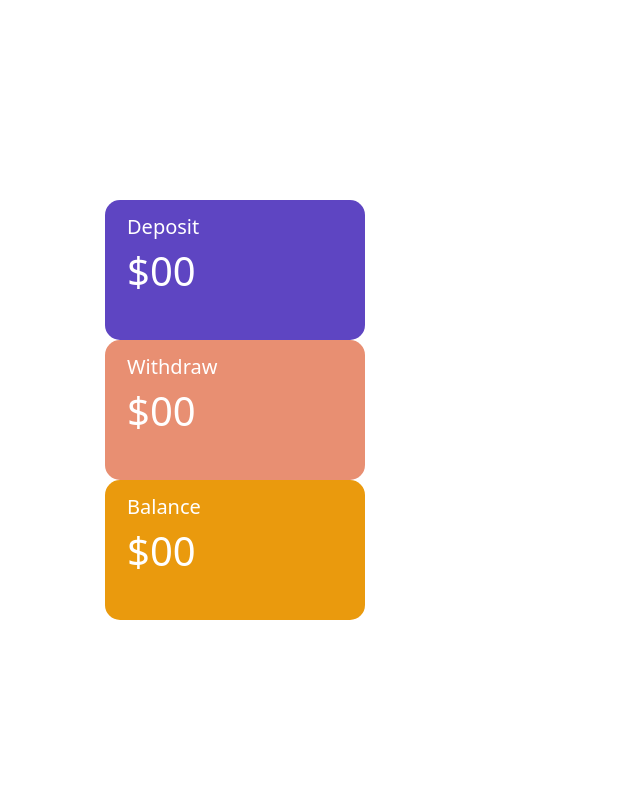
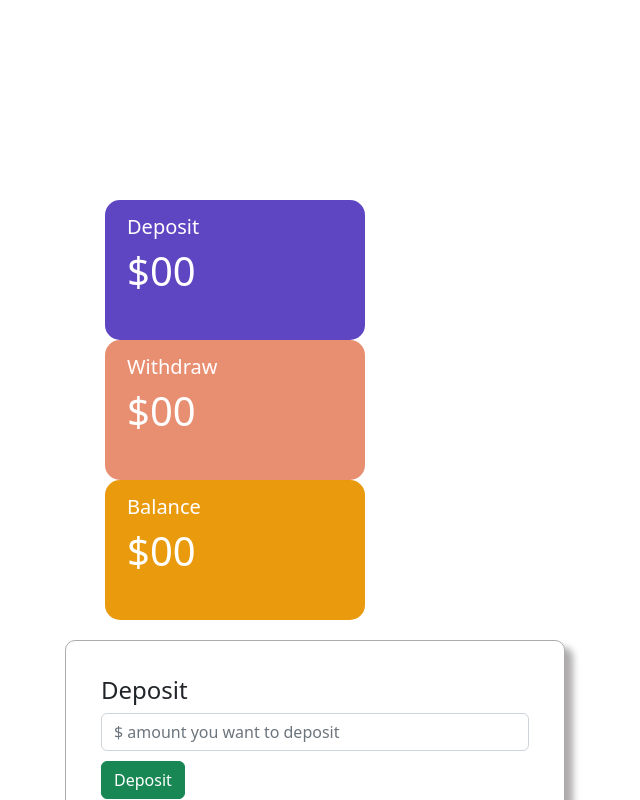
Before and after one commit to Morshed73/pioneer-bank, a plain HTML site: page index.html in a window 1280 px wide. Both pictures are taken after a click on the button "Enter". Shown: the top 800 px of the page, without its empty margins (348-988 px from the left). Drawn offline with nearby package versions, Linux system fonts and the light colour scheme.

Commit message:
deposit and withdraw added

```diff
--- a/index.html
+++ b/index.html
@@ -39,6 +39,18 @@
                 </div>
             </div>
         </div>
+        <div class="transaction row">
+            <div class="col-md-6 transaction-input">
+                <h4>Deposit</h4>
+                <input type="text" class="form-control" placeholder="$ amount you want to deposit">
+                <button class="submit-btn btn btn-success">Deposit</button>
+            </div>
+            <div class="col-md-6 transaction-input">
+                <h4>Withdraw</h4>
+                <input type="text" class="form-control" placeholder="$ amount you want to withdraw">
+                <button class="submit-btn btn btn-success">Withdraw</button>
+            </div>
+        </div>
     </div>
     <script>
         const logIn = document.getElementById("login");
--- a/style.css
+++ b/style.css
@@ -27,7 +27,7 @@
     width: 100%
 }
 .submit-btn{
-    margin-bottom: 10px;
+    margin-top: 10px;
 }
 #transaction-area{
     display: none;
@@ -59,3 +59,17 @@
 .balance{
     background-color: #EA9A0D;
 }
+/* .transaction{
+    margin-top: 20px;
+    margin-right: 5px;
+} */
+.transaction-input{
+    width: 500px;
+    padding: 35px;
+    border: 0.1px solid rgb(173, 171, 171);
+    border-radius: 10px;
+    box-shadow: 8px 7px 7px rgb(173 171 171);
+    margin-right: 25px;
+    margin-left: 25px;
+    margin-top: 20px;
+}
```
